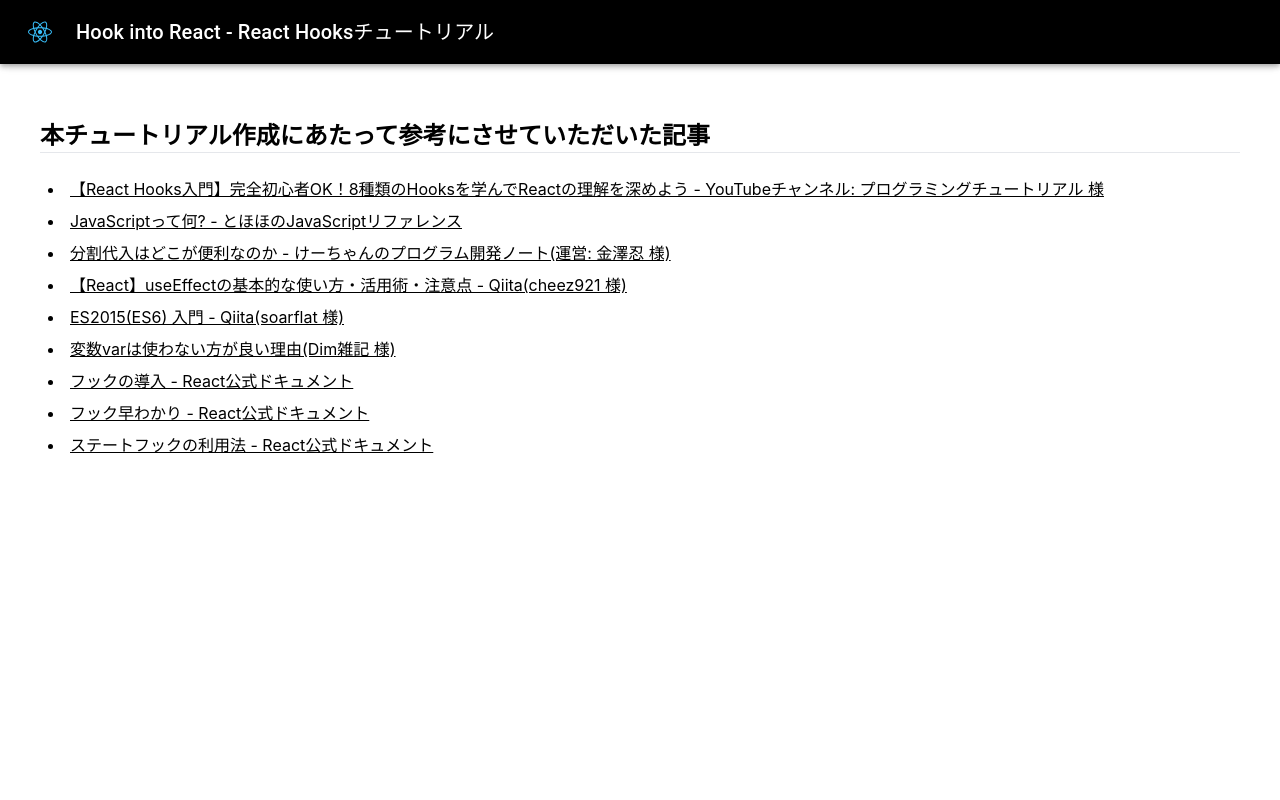
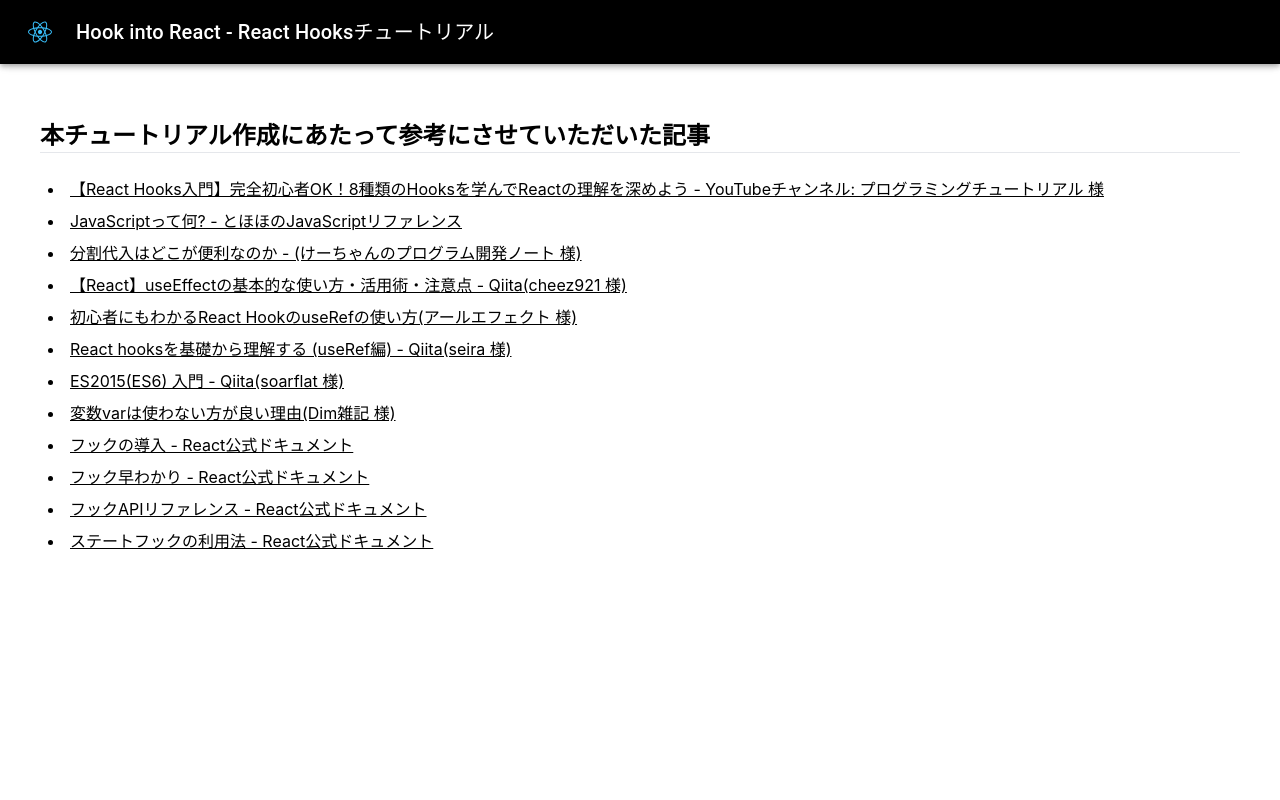
Before and after one commit to Teppeichang/react_hooks_tutorial, a React (Create React App) app: page /references in a window 1280 px wide. Shown: the top 800 px of the page. Built offline with nearby package versions, Linux system fonts and the light colour scheme.

Commit message:
Add: 参考記事

```diff
--- a/src/pages/References.jsx
+++ b/src/pages/References.jsx
@@ -21,12 +21,22 @@
         </li>
         <li>
           <a href="https://note.affi-sapo-sv.com/js-split-assignment.php#title4" className="text-decoration: underline">
-            分割代入はどこが便利なのか - けーちゃんのプログラム開発ノート(運営: 金澤忍 様)
+            分割代入はどこが便利なのか - (けーちゃんのプログラム開発ノート 様)
           </a>
         </li>
         <li>
           <a href="https://qiita.com/cheez921/items/f3ff76865f943345107c" className="text-decoration: underline">
             【React】useEffectの基本的な使い方・活用術・注意点 - Qiita(cheez921 様)
+          </a>
+        </li>
+        <li>
+          <a href="https://reffect.co.jp/react/react-hook-useref#useStateuseRef" className="text-decoration: underline">
+            初心者にもわかるReact HookのuseRefの使い方(アールエフェクト 様)
+          </a>
+        </li>
+        <li>
+          <a href="https://qiita.com/seira/items/0e6a2d835f1afb50544d#useref%E3%81%A8usestate%E3%82%92%E3%81%8F%E3%82%89%E3%81%B9%E3%81%A6%E3%81%BF%E3%82%8B" className="text-decoration: underline">
+          React hooksを基礎から理解する (useRef編) - Qiita(seira 様)
           </a>
         </li>
         <li>
@@ -50,6 +60,11 @@
           </a>
         </li>
         <li>
+          <a href="https://ja.reactjs.org/docs/hooks-reference.html" className="text-decoration: underline">
+            フックAPIリファレンス - React公式ドキュメント
+          </a>
+        </li>
+        <li>
           <a href="https://ja.reactjs.org/docs/hooks-state.html" className="text-decoration: underline">
             ステートフックの利用法 - React公式ドキュメント
           </a>
```
